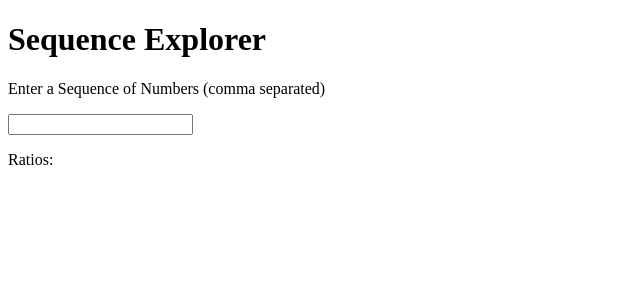
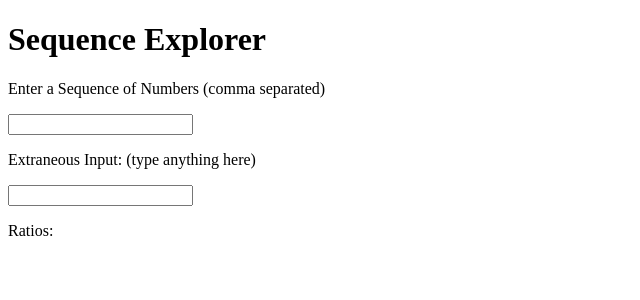
Before and after one commit to xerocross/angular-examples, an Angular app: page / in a window 1280 px wide. Shown: the top 300 px of the page, without its empty margins (0-640 px from the left). Built offline with nearby package versions, Linux system fonts and the light colour scheme.

Commit message:
add extraneous input

```diff
--- a/src/app/sequence-explorer/sequence-explorer.component.html
+++ b/src/app/sequence-explorer/sequence-explorer.component.html
@@ -7,6 +7,12 @@
     <input type = "text" [(ngModel)]="mySequenceString" (ngModelChange) = "processSequenceString($event)">
   </p>
   <p>
+    <label>Extraneous Input: (type anything here)</label>
+  </p>
+  <p>
+      <input type = "text" [(ngModel)]="extraneousVariable">
+  </p>
+  <p>
     Ratios: {{ ratios.join(" , ") }}
   </p>
 </div>
--- a/src/app/sequence-explorer/sequence-explorer.component.ts
+++ b/src/app/sequence-explorer/sequence-explorer.component.ts
@@ -8,7 +8,7 @@
 export class SequenceExplorerComponent /* implements OnInit */ {
   mySequenceString : string = "";
   _mySequence : number[] = [];
-
+  extraneousVariable: string = "";
   // constructor() { }
   // ngOnInit() {
   // }
```
